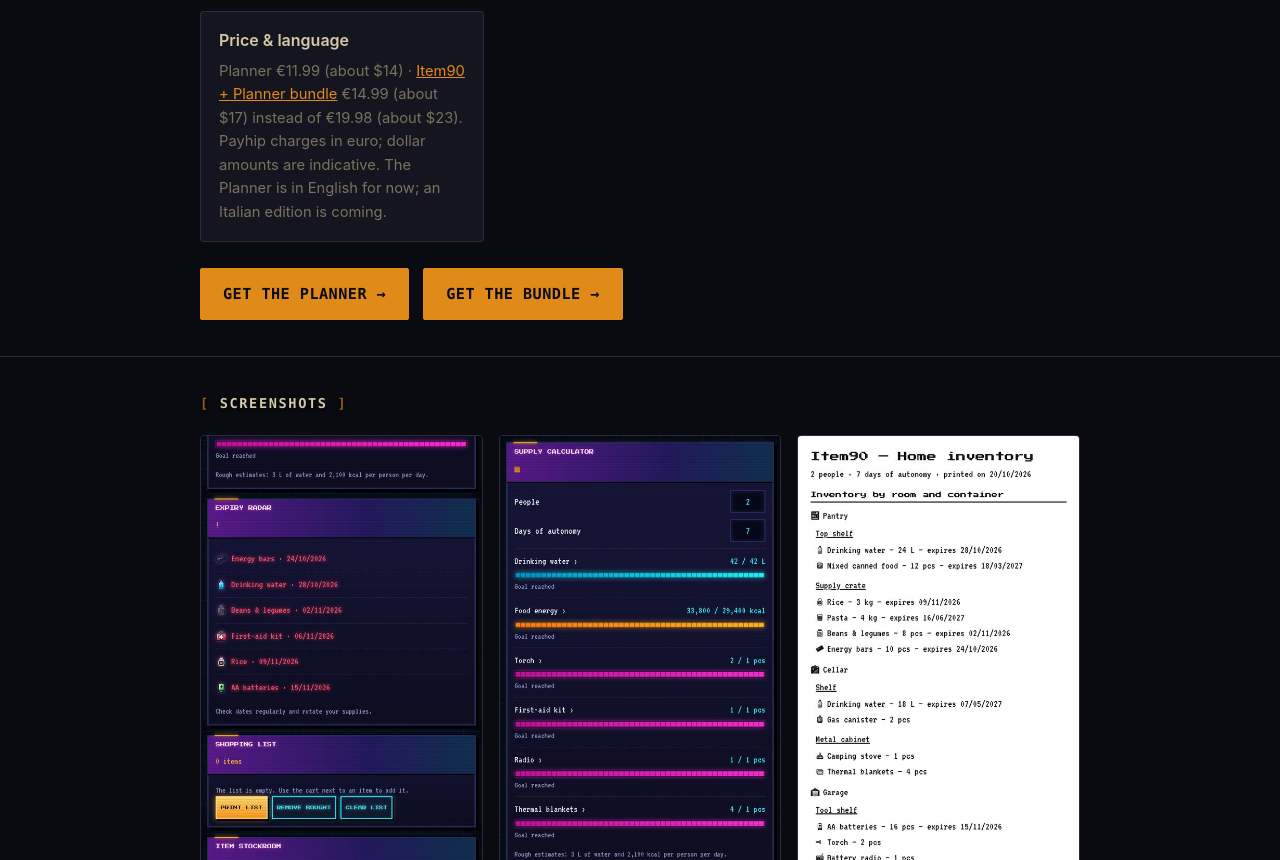
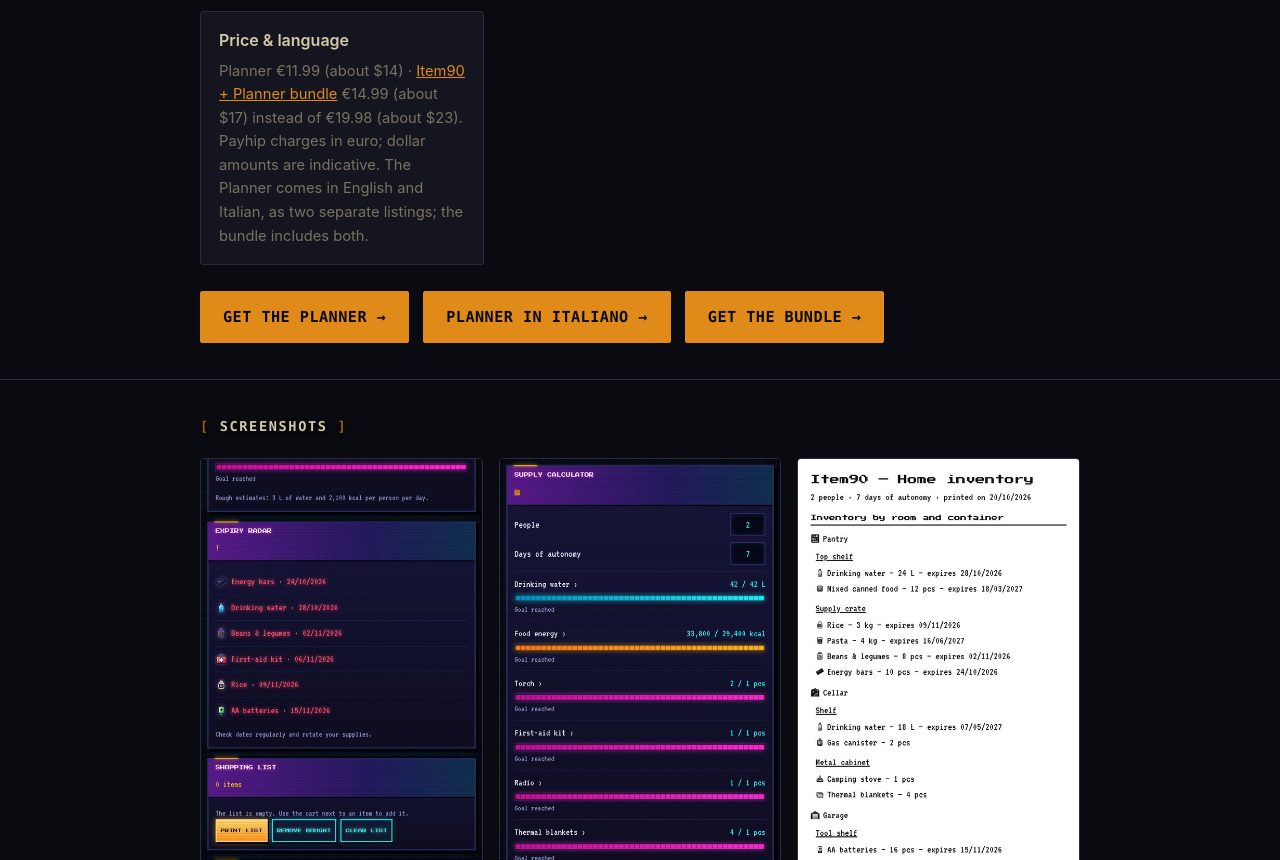
Before and after one commit to Survival-apps/survival-apps.github.io, a plain HTML site: page item90/index.html in a window 1280 px wide. Shown: the part 1882-2742 px from the top of the page. Drawn offline with Linux system fonts and the light colour scheme.

Commit message:
Item90: Planner disponibile anche in italiano

```diff
--- a/item90/index.html
+++ b/item90/index.html
@@ -104,10 +104,11 @@
       <div class="feature"><div class="t">The paper half</div><div class="d">Printable PDF planner plus a macro-free spreadsheet (XLSX and ODS): water and calorie calculators for 14, 30 or 90 days, a from-zero shopping list, a buy-and-rotate calendar, and one-page sheets for water, dry food, over-the-counter medicines and hygiene.</div></div>
       <div class="feature"><div class="t">Made to work with Item90</div><div class="d">Two PDF editions: stand-alone, and one for use alongside Item90, with the same logic as the app and a printed room → container → item inventory as backup.</div></div>
       <div class="feature"><div class="t">Sources, not guesses</div><div class="d">Figures come from public sources — Ready.gov/FEMA for water, WHO and partners for the calorie starting point, the European Commission for the 72-hour minimum — each with its link. They are kept side by side, not merged into one number. No medicine quantities: a sheet to fill in with your doctor or pharmacist.</div></div>
-      <div class="feature"><div class="t">Price &amp; language</div><div class="d">Planner €11.99 (about $14) · <a href="https://payhip.com/b/HChqu" target="_blank" rel="noopener">Item90 + Planner bundle</a> €14.99 (about $17) instead of €19.98 (about $23). Payhip charges in euro; dollar amounts are indicative. The Planner is in English for now; an Italian edition is coming.</div></div>
+      <div class="feature"><div class="t">Price &amp; language</div><div class="d">Planner €11.99 (about $14) · <a href="https://payhip.com/b/HChqu" target="_blank" rel="noopener">Item90 + Planner bundle</a> €14.99 (about $17) instead of €19.98 (about $23). Payhip charges in euro; dollar amounts are indicative. The Planner comes in English and Italian, as two separate listings; the bundle includes both.</div></div>
     </div>
     <div class="cta-row">
       <a class="cta" href="https://payhip.com/b/bsn45" target="_blank" rel="noopener">GET THE PLANNER →</a>
+      <a class="cta" href="https://payhip.com/b/68XQJ" target="_blank" rel="noopener">PLANNER IN ITALIANO →</a>
       <a class="cta" href="https://payhip.com/b/HChqu" target="_blank" rel="noopener">GET THE BUNDLE →</a>
     </div>
   </div>
```
Also changed, not shown: 1 other file.
